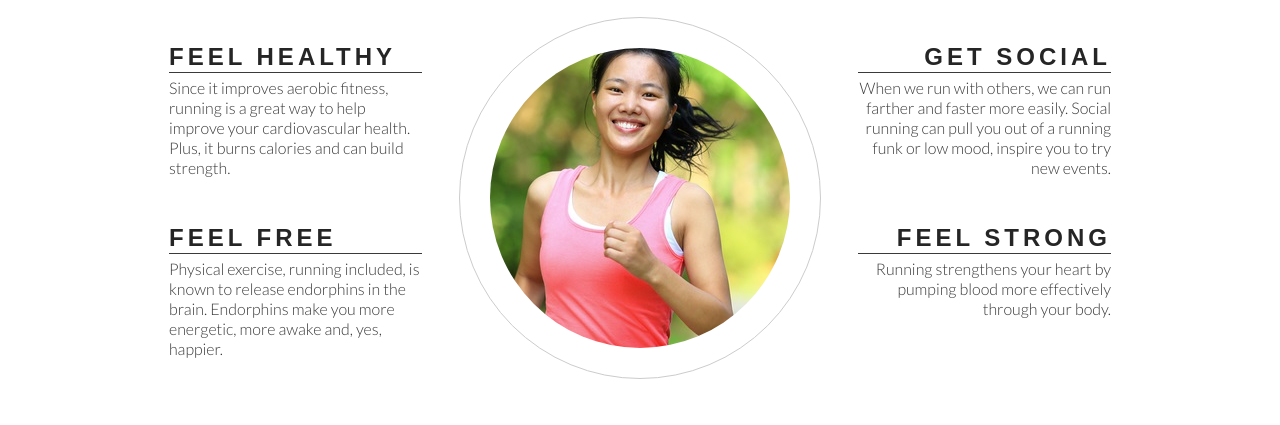
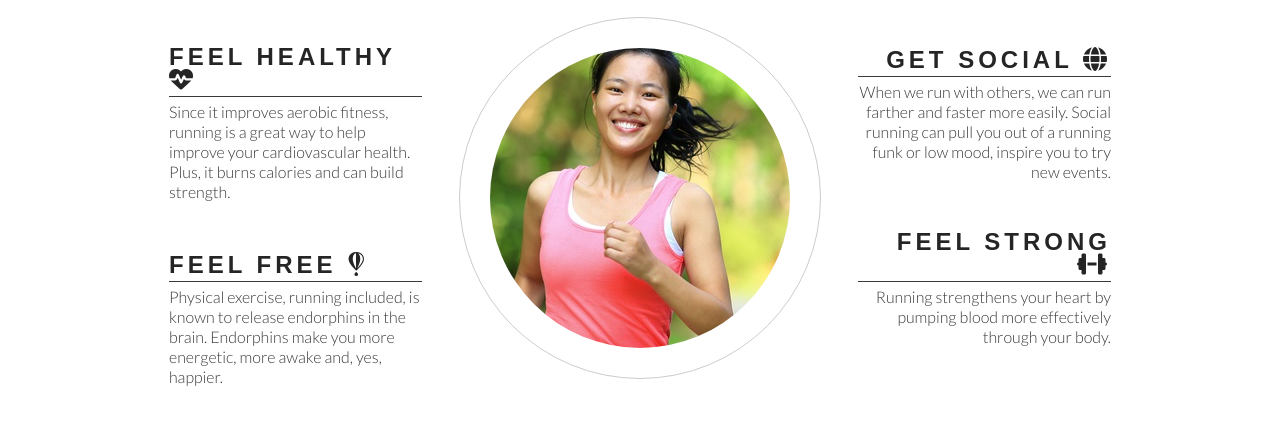
Before and after one commit to oljung/love-running, a plain HTML site: page index.html in a window 1280 px wide. Shown: the part 749-1174 px from the top of the page. Drawn offline with nearby package versions, Linux system fonts and the light colour scheme.

Commit message:
Add icons to club ethos headings

```diff
--- a/index.html
+++ b/index.html
@@ -41,24 +41,24 @@
         <h2 id="welcome">Why Love Running With Us?</h2>
         <div id="left-about">
             <div class="left-about-heading">
-                <h2>Feel Healthy</h2>
+                <h2>Feel Healthy <i class="fas fa-heartbeat"></i></h2>
                 <hr>
                 <p>Since it improves aerobic fitness, running is a great way to help improve your cardiovascular health. Plus, it burns calories and can build strength.</p>
             </div>
             <div class="left-about-heading">
-                <h2>Feel Free</h2>
+                <h2>Feel Free <i class="fab fa-fly"></i></h2>
                 <hr>
                 <p>Physical exercise, running included, is known to release endorphins in the brain. Endorphins make you more energetic, more awake and, yes, happier.</p>
             </div>
         </div>
         <div id="right-about">
             <div class="right-about-heading">
-                <h2>Get Social</h2>
+                <h2>Get Social <i class="fas fa-globe"></i></h2>
                 <hr>
                 <p>When we run with others, we can run farther and faster more easily. Social running can pull you out of a running funk or low mood, inspire you to try new events.</p>
             </div>
             <div class="right-about-heading">
-                <h2>Feel Strong</h2>
+                <h2>Feel Strong <i class="fas fa-dumbbell"></i></h2>
                 <hr>
                 <p>Running strengthens your heart by pumping blood more effectively through your body.</p>
             </div>
@@ -72,5 +72,8 @@
 <!--Section for the running locations and times-->
     <section>Running locations, distances and times</section>
     <footer>Social media links</footer>
+
+    <!--Font awesome script-->
+    <script src="https://kit.fontawesome.com/d9fbb6b6ff.js" crossorigin="anonymous"></script>
 </body>
 </html>
```
